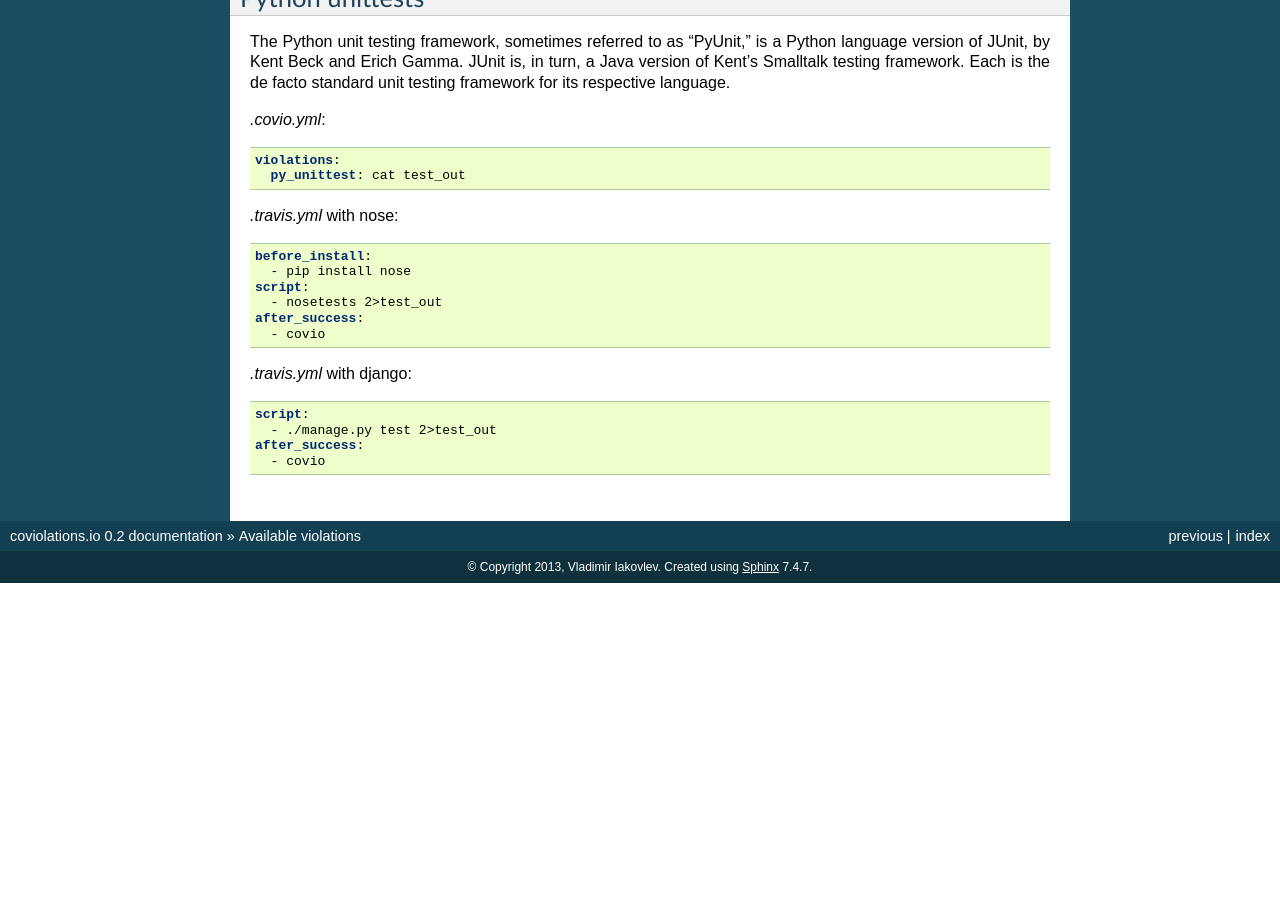
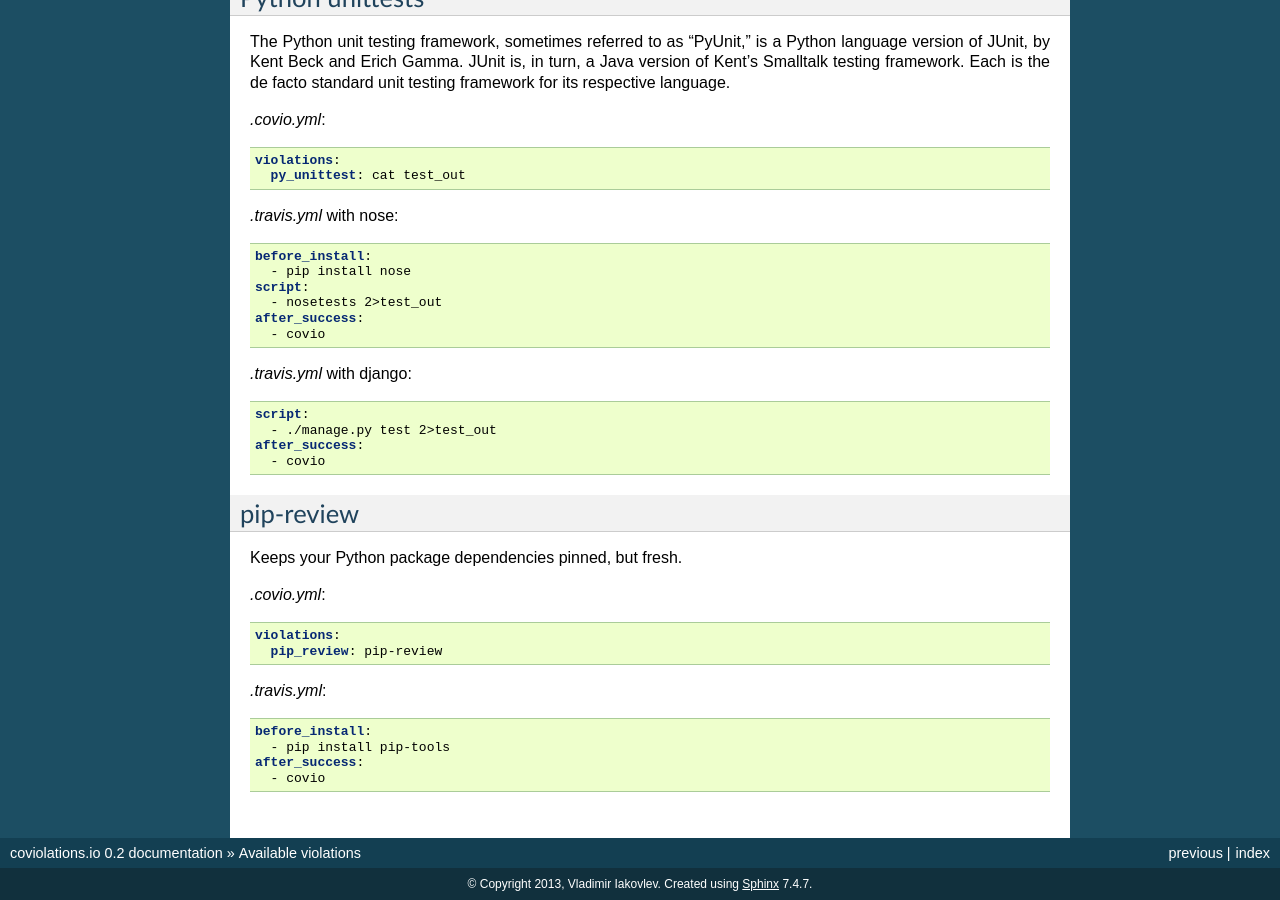
Before and after one commit to nvbn/coviolations_app, a Sphinx documentation site: the page built from docs/violations.rst, in a window 1280 px wide and 900 px high, scrolled down 767 px. Built offline with Sphinx 7.4.7, drawn with Linux system fonts in a browser that asks for light colours; before the commit the page ends 1350 px from its top, so only the background shows below that.

Commit message:
Add pip-review violation

```diff
--- a/docs/violations.rst
+++ b/docs/violations.rst
@@ -76,3 +76,24 @@ The Python unit testing framework, sometimes referred to as “PyUnit,” is a P
       - ./manage.py test 2>test_out
     after_success:
       - covio
+
+pip-review
+==========
+
+Keeps your Python package dependencies pinned, but fresh.
+
+`.covio.yml`:
+
+.. code-block:: yaml
+
+    violations:
+      pip_review: pip-review
+
+`.travis.yml`:
+
+.. code-block:: yaml
+
+    before_install:
+      - pip install pip-tools
+    after_success:
+      - covio
```
